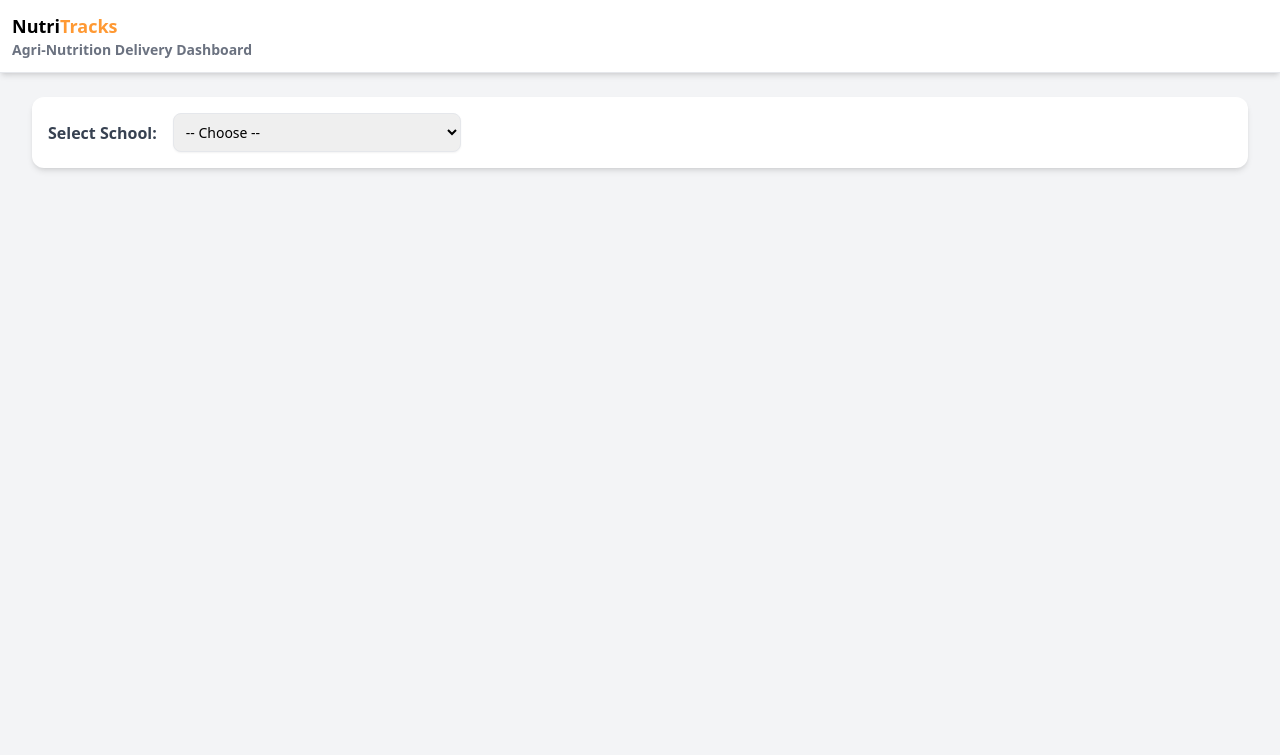
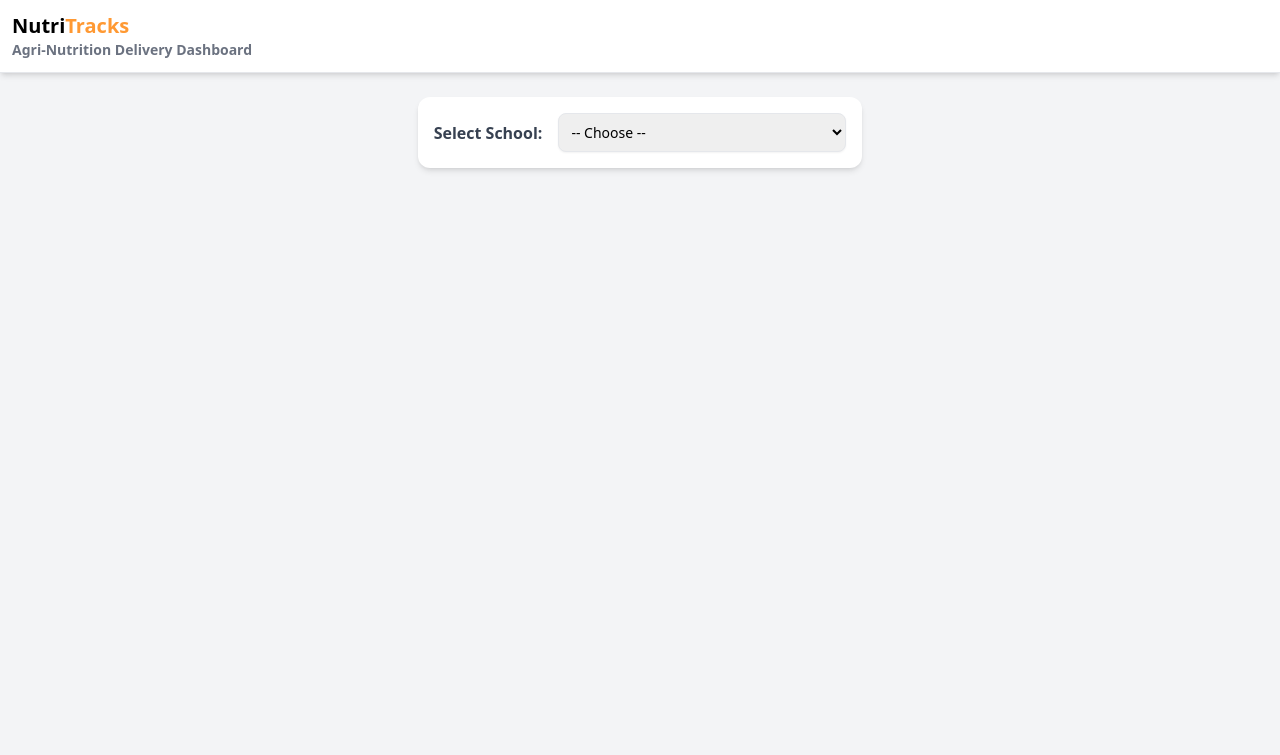
Before and after one commit to jeet760/FARHA_AI, a Django app: template fhaiproject/fhaiapp/templates/nutrition.html in a window 1280 px wide. Shown: the top 755 px of the page. Run offline with Django 5.2, Linux system fonts and the light colour scheme; the template is opened without the code that fills it, so the values that code supplies are empty; parts of the project's set-up code (start-up, migrations or seed data) failed here and were passed over; some libraries are stand-ins or nearby versions.

Commit message:
changes_in_ui_21092025

```diff
--- a/fhaiproject/fhaiapp/templates/nutrition.html
+++ b/fhaiproject/fhaiapp/templates/nutrition.html
@@ -2,33 +2,37 @@
 <!DOCTYPE html>
 <html lang="en">
 <head>
-  <meta charset="UTF-8">
-  <title>School Orders</title>
+  <meta charset="utf-8" />
+  <meta name="viewport" content="width=device-width,initial-scale=1" />
+  <title>Nutri Tracks — Agri-Nutrition Delivery Dashboard</title>
+
+  <!-- Tailwind (dev CDN) -->
   <script src="https://cdn.tailwindcss.com"></script>
-  <script src="https://unpkg.com/alpinejs" defer></script>
+  <!-- Alpine -->
+  <script defer src="https://unpkg.com/alpinejs@3.x.x/dist/cdn.min.js"></script>
+  <!-- Chart.js -->
+  <script src="https://cdn.jsdelivr.net/npm/chart.js@4.4.0/dist/chart.umd.min.js"></script>
   <script src="https://cdnjs.cloudflare.com/ajax/libs/xlsx/0.18.5/xlsx.full.min.js"></script>
   <script src="https://cdnjs.cloudflare.com/ajax/libs/jspdf/2.5.1/jspdf.umd.min.js"></script>
   <script src="https://cdnjs.cloudflare.com/ajax/libs/jspdf-autotable/3.5.28/jspdf.plugin.autotable.min.js"></script>
 </head>
 <body class="bg-gray-100 min-h-screen flex flex-col text-sm md:text-base" x-data="orderApp()">
-
   <!-- Header -->
   <header class="bg-white border-b shadow-md">
     <div class="max-w-7xl mx-auto px-3 py-3 flex flex-col md:flex-row items-center justify-between gap-3">
       <div class="flex flex-col">
-        <a href="/" class="text-lg font-semibold">
+        <a href="/" class="text-xl font-semibold">
           Nutri<span class="text-[#FF9933]">Tracks</span>
         </a>
-        <span class="text-xs md:text-sm font-bold text-gray-500">
+        <span class="text-sm font-bold text-gray-500">
           Agri-Nutrition Delivery Dashboard
         </span>
       </div>
     </div>
   </header>
 
-  <!-- Main Content -->
-  <main class="flex-grow w-[95%] max-w-7xl mx-auto py-6 space-y-6">
-
+  <!-- Main -->
+  <main class="max-w-7xl mx-auto p-6 space-y-6 flex-grow">
     <!-- School Section -->
     <div class="bg-white p-4 rounded-xl shadow-md flex flex-col gap-4">
       <!-- Row 1: Label + Dropdown -->
@@ -62,19 +66,19 @@
     <div x-show="selectedSchool" class="grid grid-cols-1 sm:grid-cols-2 md:grid-cols-3 lg:grid-cols-5 gap-4">
       <!-- Card 1: Proximate Principles -->
       <div class="bg-green-200 p-4 rounded-xl shadow-md cursor-pointer hover:shadow-lg transition"
-           @click="openNutrition = 'proximate'">
+          @click="openNutrition = 'proximate'">
         <h2 class="text-sm md:text-base font-semibold text-gray-700">Proximate Principles and Fibres</h2>
         <p class="text-gray-500 text-xs">Click to view details</p>
       </div>
 
       <div class="bg-pink-200 p-4 rounded-xl shadow-md cursor-pointer hover:shadow-lg transition"
-           @click="openNutrition = 'vitamins'">
+          @click="openNutrition = 'vitamins'">
         <h2 class="text-sm md:text-base font-semibold text-gray-700">Vitamins</h2>
         <p class="text-gray-500 text-xs">Click to view details</p>
       </div>
 
       <div class="bg-yellow-200 p-4 rounded-xl shadow-md cursor-pointer hover:shadow-lg transition"
-           @click="openNutrition = 'minerals'">
+          @click="openNutrition = 'minerals'">
         <h2 class="text-sm md:text-base font-semibold text-gray-700">Minerals</h2>
         <p class="text-gray-500 text-xs">Click to view details</p>
       </div>
@@ -82,7 +86,7 @@
       <!-- 9 More Blank Cards -->
       <!-- <template x-for="n in 7" :key="n">
         <div class="bg-white p-4 rounded-xl shadow-md cursor-pointer hover:shadow-lg transition"
-             @click="openNutrition = 'card' + n">
+            @click="openNutrition = 'card' + n">
           <h2 class="text-sm md:text-base font-semibold text-gray-700">Card <span x-text="n"></span></h2>
           <p class="text-gray-500 text-xs">Click to view details</p>
         </div>
@@ -91,7 +95,7 @@
 
     <!-- Modal -->
     <div x-show="openNutrition" class="fixed inset-0 bg-black bg-opacity-50 flex items-center justify-center z-50"
-         x-transition>
+        x-transition>
       <div class="bg-white rounded-xl shadow-lg w-[95%] max-w-6xl p-6 relative">
         <!-- Close Button -->
         <button @click="openNutrition = false"
@@ -403,7 +407,6 @@
       </div>
     </div>
   </main>
-
   <!-- Footer -->
   <footer class="bg-gray-500 text-gray-200 py-3 text-xs md:text-sm">
     <div class="w-[90%] max-w-7xl mx-auto flex flex-col md:flex-row justify-between items-center">
@@ -471,5 +474,6 @@
       doc.save(filename ? filename + ".pdf" : "export.pdf");
     }
   </script>
+
 </body>
 </html>
```
Also changed, not shown: fhaiproject/fhaiapp/process_dietary_elements.py (+7 -0 lines).
